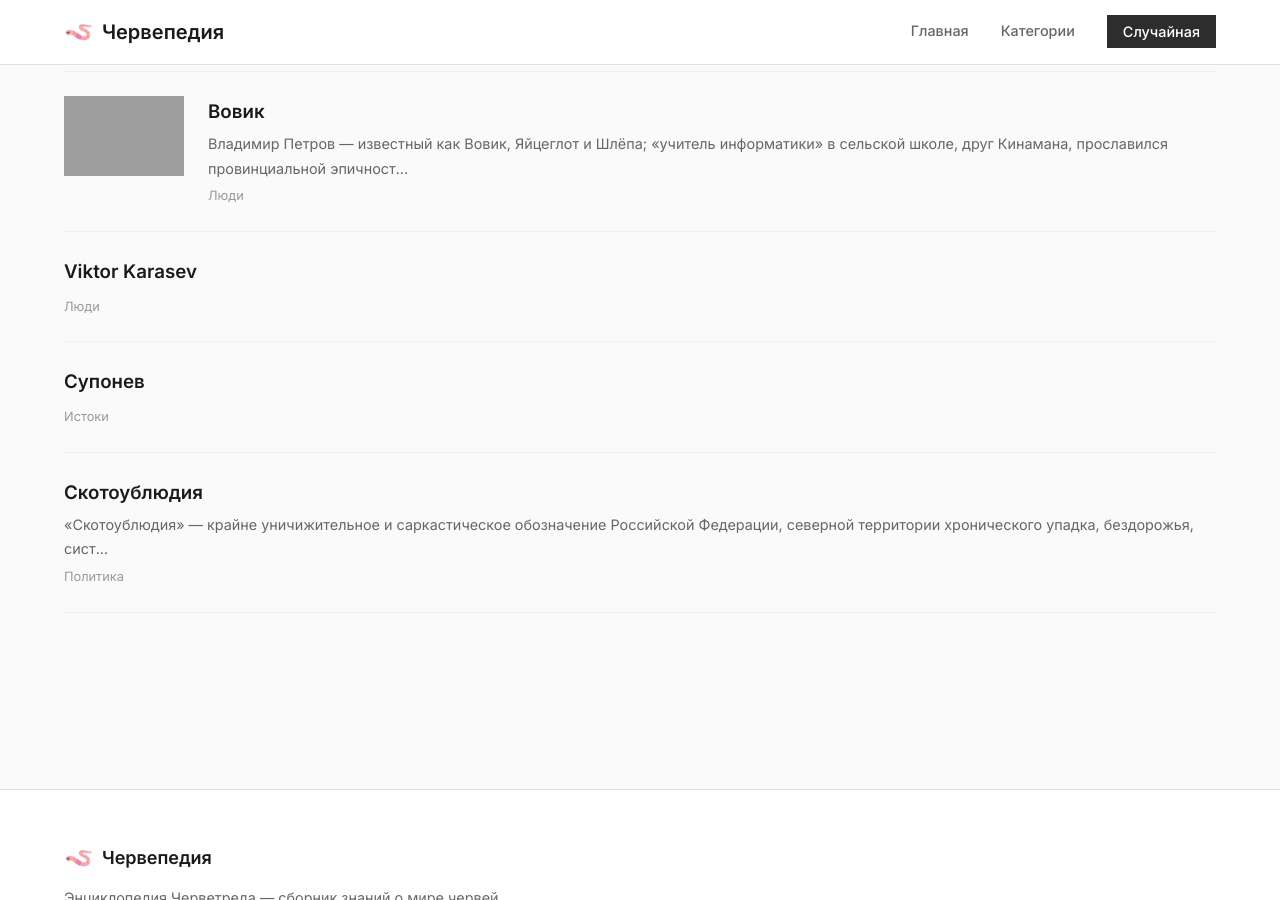
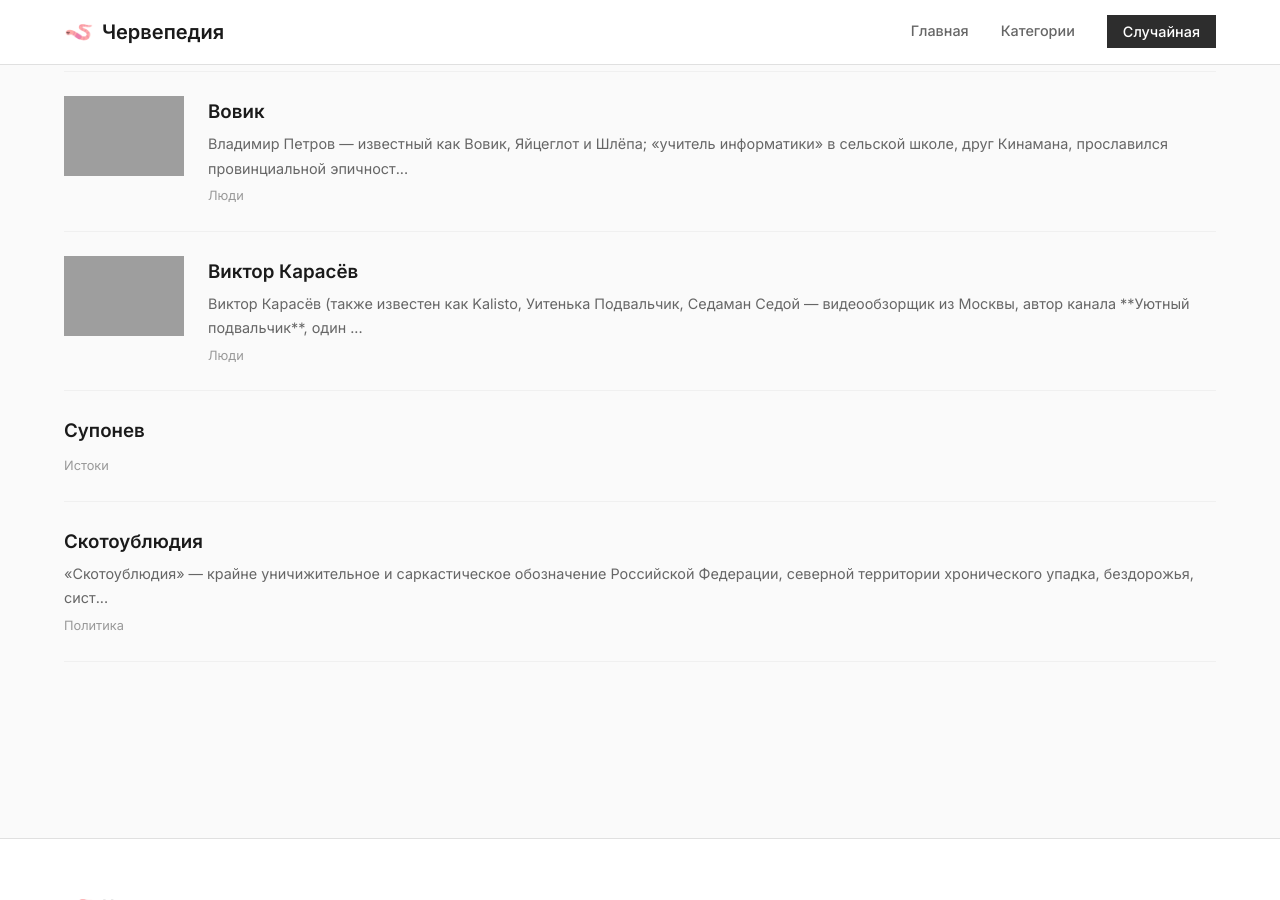
Before and after one commit to cherwepedia/111, a Jekyll site: the page built from index.html, in a window 1280 px wide and 900 px high, scrolled down 1382 px. Built offline with Jekyll 4.4.1, drawn with Linux system fonts in a browser that asks for light colours; some of the changed lines change nothing that is shown; grey boxes are pictures that could not be loaded.

Commit message:
Update 2025-11-17-viktor-karasev.md

```diff
--- a/_posts/2025-11-17-viktor-karasev.md
+++ b/_posts/2025-11-17-viktor-karasev.md
@@ -1,29 +1,31 @@
 ---
 layout: post
-Intro: "Виктор Карасёв"
-description: Виктор Викторович Карасёв — видеоблоггер из Москвы, автор канала «Уютный подвальчик», известный как Kalisto, Седой и Подвальчик; выпускает обзоры ретро-игр, железа и коллекционных редкостей, приближённый к Вождю | Червепедия – энциклопедия Черветреда.
+title: "Виктор Карасёв"
+intro: >
+  Виктор Карасёв (также известен как Kalisto, Уитенька Подвальчик, Седаман Седой — видеообзорщик из Москвы, автор канала **Уютный подвальчик**, один из нынешних сподвижников и приближённых Вождя. На черветредах получил ласковое прозвище **Седой** за характерный цвет волос. Побухивает дешевый вискарь и часто троллит Колька на камеру, чем доставляет черванам.
 categories: [lyudi]
 image: "https://i.ytimg.com/vi/eIQEtI2IDsk/maxresdefault.jpg"
 infobox:
-  - label: "Настоящее имя"
-    value: "Виктор Викторович Карасёв"
-  - label: "Дата рождения"
-    value: "04.09.1986 (39 лет)"
-  - label: "Прозвища"
-    value: "Kalisto, Уитенька, Подвальчик, Седаман, Седой"
-  - label: "Адрес"
-    value: "Москва"
-  - label: "Род деятельности"
-    value: "видеоблоггер, ранее — торгаш пираткой"
-  - label: "Годы активности"
-    value: "2013 — по настоящее время"
-  - label: "Известен как"
-    value: "автор канала «Уютный подвальчик», один из приближённых Вождя"
-  - label: "Статус"
-    value: "Продолжает вести канал, побухивает и троллит Колька"
+  image: "https://i.ytimg.com/vi/eIQEtI2IDsk/maxresdefault.jpg"
+  data:
+    - label: "Настоящее имя"
+      value: "Виктор Викторович Карасёв"
+    - label: "Дата рождения"
+      value: "04.09.1986 (39 лет)"
+    - label: "Прозвища"
+      value: "Kalisto, Уитенька, Подвальчик, Седаман, Седой"
+    - label: "Адрес"
+      value: "Москва"
+    - label: "Род деятельности"
+      value: "видеоблоггер, ранее — торгаш пираткой"
+    - label: "Годы активности"
+      value: "2013 — по настоящее время"
+    - label: "Известен как"
+      value: "автор канала «Уютный подвальчик», один из приближённых Вождя"
+    - label: "Статус"
+      value: "Продолжает вести канал, побухивает и троллит Колька"
 ---
 
-**Виктор Карасёв** (также известен как **Kalisto**, **Уитенька**, **Подвальчик**, **Седаман**, **Седой**) — видеообзорщик из Москвы, автор канала **Уютный подвальчик**, один из нынешних сподвижников и приближённых Вождя. На черветредах получил ласковое прозвище **Седой** за характерный цвет волос. Побухивает дешевый вискарь и часто троллит Колька на камеру, чем доставляет черванам.
 
 ## Творчество
 4 декабря 2013 года выложил на канал свой первый ролик, где рассказывал о торговле пиратскими играми на эти ваши плейстейшены и иксбоксы, однако с немного необычной стороны. В отличие от большинства роликов на Ютубе, рассказывающих историю среднестатистического российского геймера, его цикл видео **Уютный подвальчик** раскрывал ту же самую историю, но уже по другую сторону прилавка с пиратской штамповкой.
```
